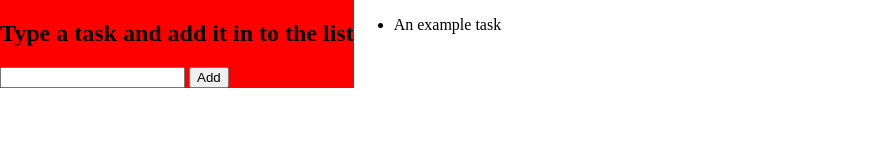
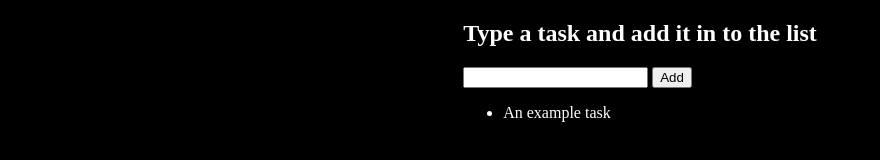
Before and after one commit to AaroKivimaki/To-do-list-js, a plain HTML site: page index.html in a window 1280 px wide. Shown: the whole page, without its empty margins (0-880 px from the left). Drawn offline with Linux system fonts and the light colour scheme.

Commit message:
Made the site look better and started adding functionalities

```diff
--- a/css/main.scss
+++ b/css/main.scss
@@ -1,8 +1,14 @@
+$main-colour: white;
+
 body {
   display: flex;
   margin: auto;
+  justify-content: center;
+  background-color: black;
+  color: $main-colour;
 }
 
-div {
-  background-color: red;
+#mainContainer {
+  display: flex;
+  flex-direction: column;
 }
--- a/index.html
+++ b/index.html
@@ -7,15 +7,16 @@
     <link rel="stylesheet" href="./css/main.css" />
   </head>
   <body>
-    <div>
-      <h2>Type a task and add it in to the list</h2>
-      <input type="text" />
-      <button>Add</button>
+    <div id="mainContainer">
+      <div>
+        <h2>Type a task and add it in to the list</h2>
+        <input type="text" />
+        <button id="addTaskButton">Add</button>
+      </div>
+      <ul id="taskList">
+        <li>An example task</li>
+      </ul>
     </div>
-    <ul>
-      <li>An example task</li>
-    </ul>
-
     <script src="./js/script.js"></script>
   </body>
 </html>
--- a/js/script.js
+++ b/js/script.js
@@ -0,0 +1,4 @@
+document.addEventListener("click", () => {
+  console.log("Works");
+  document.getElementById("taskList").innerHTML += "jee";
+});
```
Also changed, not shown: css/main.css, 1 other file.
